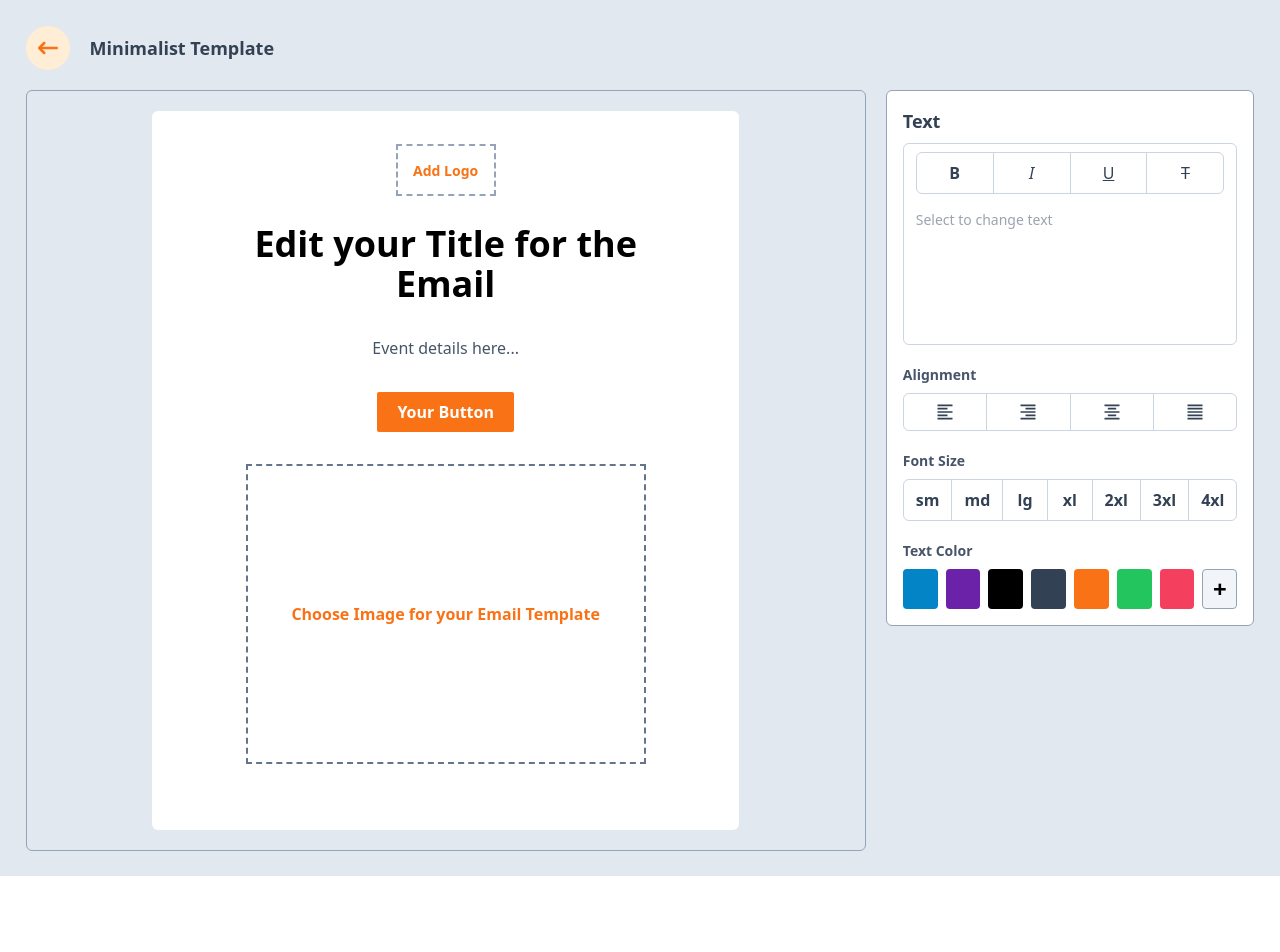
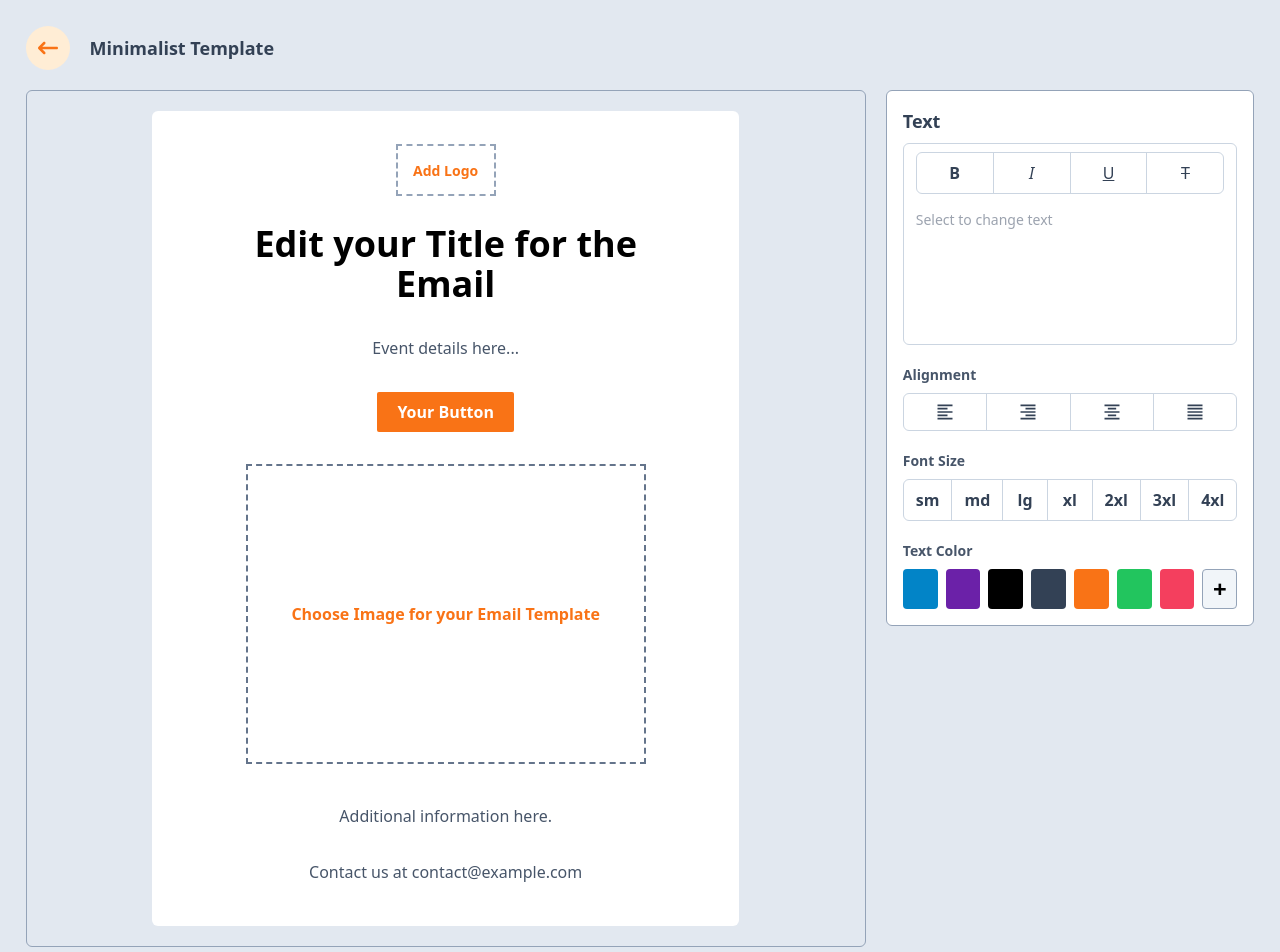
Before and after one commit to rabiulahsan/email-template-builder, a React (Vite) app in the folder email-template-client/: page /edit/template/1 in a window 1280 px wide. Shown: the top 952 px of the page. Before the commit the page ends 876 px from the top, so only its background shows below. Built offline with nearby package versions, Linux system fonts and the light colour scheme.

Commit message:
created design for footer in email template

```diff
--- a/email-template-client/src/Pages/EditTemplate/EditTemplate.jsx
+++ b/email-template-client/src/Pages/EditTemplate/EditTemplate.jsx
@@ -21,7 +21,6 @@ const EditTemplate = () => {
   const [color, setColor] = useState("#000000");
 
   //for title
-
   const [titleFocused, setTitleFocused] = useState(false);
   const [titleText, setTitleText] = useState(""); // Content of the title
   const titleRef = useRef(null);
@@ -30,6 +29,16 @@ const EditTemplate = () => {
   const [descFocused, setDescFocused] = useState(false);
   const [descText, setDescText] = useState(""); // Content of the title
   const descRef = useRef(null);
+
+  //for content
+  const [contentFocused, setContentFocused] = useState(false);
+  const [contentText, setContentText] = useState(""); // Content of the title
+  const contentRef = useRef(null);
+
+  //for footer
+  const [footerFocused, setFooterFocused] = useState(false);
+  const [footerText, setFooterText] = useState(""); // Content of the title
+  const footerRef = useRef(null);
 
   const templateId = useParams().id;
 
@@ -42,6 +51,8 @@ const EditTemplate = () => {
     setTitleFocused(true); // Enable editing
     setDescFocused(false);
     setShowColorPicker(false);
+    setContentFocused(true);
+    setFooterFocused(false);
     setTitleText(titleRef.current.innerText); // Set the title content in the textarea
   };
 
@@ -58,6 +69,8 @@ const EditTemplate = () => {
     setDescFocused(true); // Enable editing
     setTitleFocused(false);
     setShowColorPicker(false);
+    setContentFocused(true);
+    setFooterFocused(false);
     setDescText(descRef.current.innerText); // Set the title content in the textarea
   };
 
@@ -69,6 +82,42 @@ const EditTemplate = () => {
     }
   };
 
+  //handle content
+  const handleContentClick = () => {
+    setContentFocused(true);
+    setTitleFocused(false);
+    setDescFocused(false);
+    setShowColorPicker(false);
+    setFooterFocused(false);
+    setContentText(contentRef.current.innerText); // Set the title content in the textarea
+  };
+
+  //text will be changed based on content editing
+  const handleContentChange = (e) => {
+    setContentText(e.target.value); // Update the state with the edited content
+    if (contentRef.current) {
+      contentRef.current.innerText = e.target.value; // Update the preview in real-time
+    }
+  };
+
+  //handle footer content
+  const handleFooterClick = () => {
+    setFooterFocused(true);
+    setContentFocused(false);
+    setTitleFocused(false);
+    setDescFocused(false);
+    setShowColorPicker(false);
+    setContentText(contentRef.current.innerText); // Set the title content in the textarea
+  };
+
+  //footer will be changed based on content editing
+  const handleFooterChange = (e) => {
+    setFooterText(e.target.value); // Update the state with the edited content
+    if (footerRef.current) {
+      footerRef.current.innerText = e.target.value; // Update the preview in real-time
+    }
+  };
+
   //state for initial class
   const [initialClass, setInitialClass] = useState(
     "text-4xl font-bold text-center mt-4 px-3 py-2 cursor-pointer"
@@ -76,6 +125,16 @@ const EditTemplate = () => {
 
   //state for description initial class
   const [initialDescClass, setInitialDescClass] = useState(
+    "text-base text-center text-slate-600 mt-4 px-3 py-2 cursor-pointer"
+  );
+
+  //state for description initial class
+  const [initialContentClass, setInitialContentClass] = useState(
+    "text-base text-center text-slate-600 mt-4 px-3 py-2 cursor-pointer"
+  );
+
+  //state for footer initial class
+  const [initialFooterClass, setInitialFooterClass] = useState(
     "text-base text-center text-slate-600 mt-4 px-3 py-2 cursor-pointer"
   );
 
@@ -272,19 +331,42 @@ const EditTemplate = () => {
                     </div>
                   );
 
-                //   case "footer":
-                //     return (
-                //       <footer key={section.id} className={section.classes}>
-                //         <input
-                //           type="text"
-                //           value={section.content}
-                //           placeholder="Footer Text"
-                //           //   onChange={(e) =>
-                //           //     updateSection(section.id, { content: e.target.value })
-                //           //   }
-                //         />
-                //       </footer>
-                //     );
+                //design for the email content
+                case "content":
+                  return (
+                    <div className="w-[70%] mx-auto" key={section.id}>
+                      <p
+                        className={`${initialContentClass} `}
+                        onClick={handleContentClick}
+                        ref={contentRef}
+                        contentEditable={contentFocused}
+                        onInput={(e) =>
+                          setContentText(e.currentTarget.innerText)
+                        }
+                      >
+                        {section.content}
+                      </p>
+                    </div>
+                  );
+
+                //design for the footer
+                case "footer":
+                  return (
+                    <div className="w-[70%] mx-auto" key={section.id}>
+                      <p
+                        className={`${initialFooterClass} `}
+                        onClick={handleFooterClick}
+                        ref={footerRef}
+                        contentEditable={footerFocused}
+                        onInput={(e) =>
+                          setFooterText(e.currentTarget.innerText)
+                        }
+                      >
+                        {section.content}
+                      </p>
+                    </div>
+                  );
+
                 //   case "social":
                 //     return (
                 //       <div key={section.id} className={section.classes}>
```
